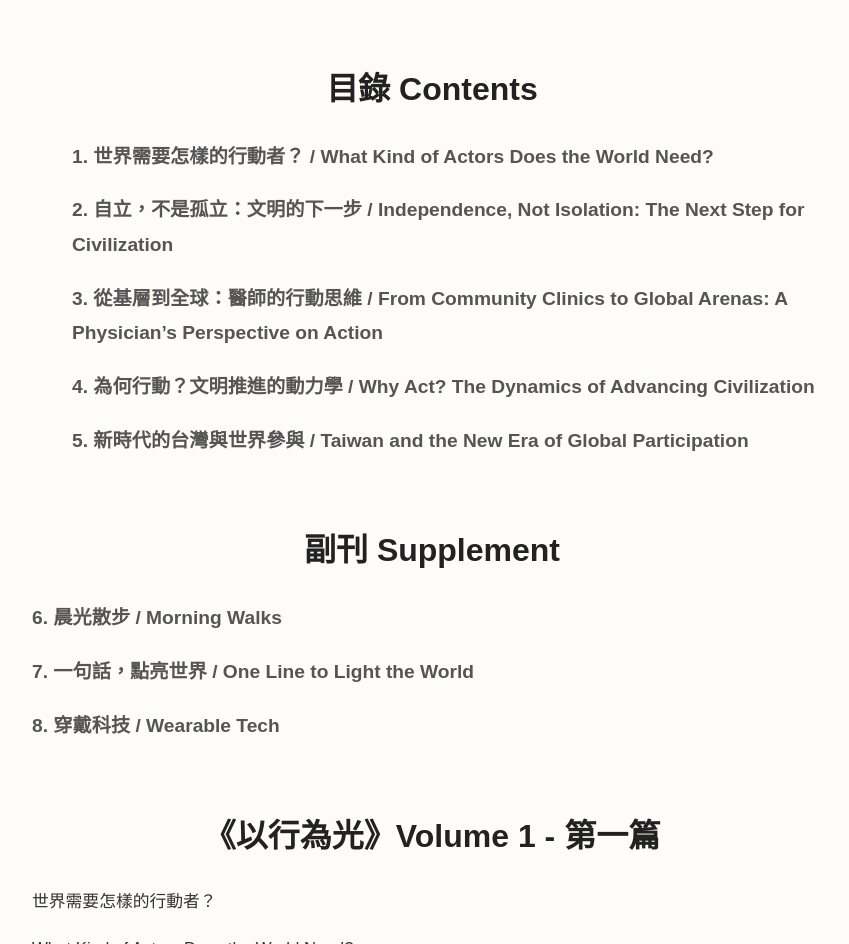
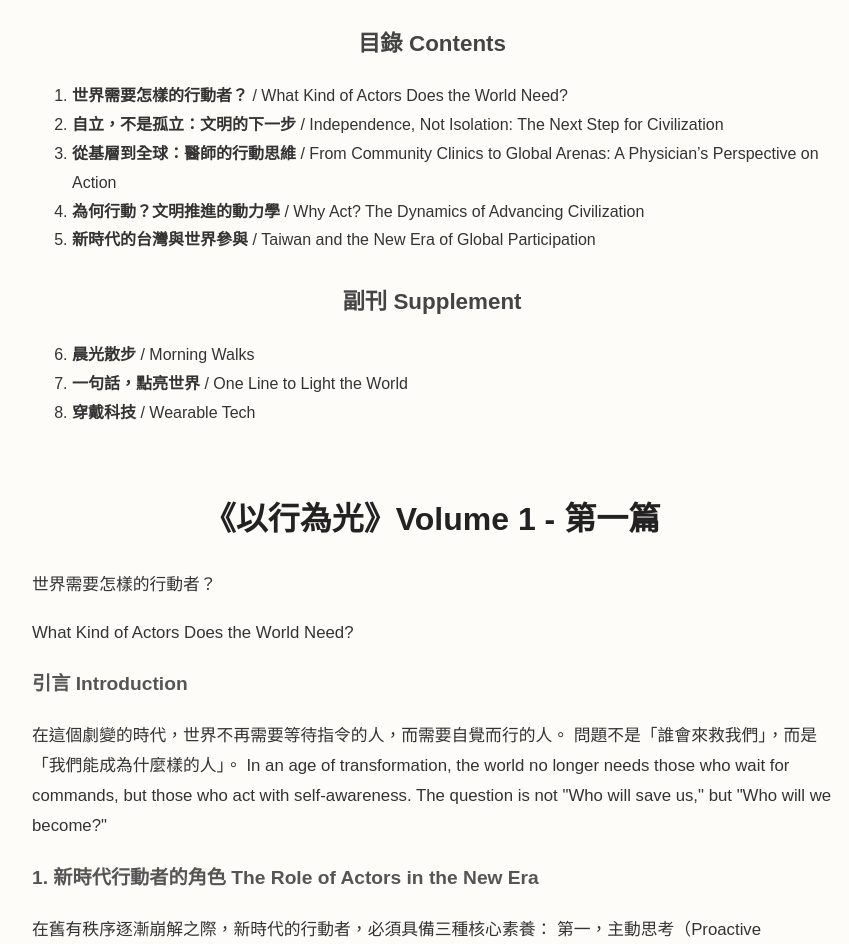
Before and after one commit to TaylorKuo1976/illuminate-hub, a plain HTML site: page index.html in a window 1280 px wide. Shown: the part 913-1857 px from the top of the page, without its empty margins (208-1057 px from the left). Drawn offline with Linux system fonts and the light colour scheme.

Commit message:
index.html

```diff
--- a/index.html
+++ b/index.html
@@ -52,16 +52,25 @@ This publication is a record of action, born in Taiwan and reaching toward the w
 Illuminate through Action. Step forward with civilization.
 
 — Editor-in-Chief</p>
-</div><div class="section"><h1>目錄 Contents</h1>
-<ul><h3>1. 世界需要怎樣的行動者？ / What Kind of Actors Does the World Need?</h3>
-<h3>2. 自立，不是孤立：文明的下一步 / Independence, Not Isolation: The Next Step for Civilization</h3>
-<h3>3. 從基層到全球：醫師的行動思維 / From Community Clinics to Global Arenas: A Physician’s Perspective on Action</h3>
-<h3>4. 為何行動？文明推進的動力學 / Why Act? The Dynamics of Advancing Civilization</h3>
-<h3>5. 新時代的台灣與世界參與 / Taiwan and the New Era of Global Participation</h3>
-</ul></div><div class="section"><h1>副刊 Supplement</h1>
-<h3>6. 晨光散步 / Morning Walks</h3>
-<h3>7. 一句話，點亮世界 / One Line to Light the World</h3>
-<h3>8. 穿戴科技 / Wearable Tech</h3>
+
+<h2>目錄 Contents</h2>
+<ol class="toc">
+  <li><strong>世界需要怎樣的行動者？</strong> / <span class="en">What Kind of Actors Does the World Need?</span></li>
+  <li><strong>自立，不是孤立：文明的下一步</strong> / <span class="en">Independence, Not Isolation: The Next Step for Civilization</span></li>
+  <li><strong>從基層到全球：醫師的行動思維</strong> / <span class="en">From Community Clinics to Global Arenas: A Physician’s Perspective on Action</span></li>
+  <li><strong>為何行動？文明推進的動力學</strong> / <span class="en">Why Act? The Dynamics of Advancing Civilization</span></li>
+  <li><strong>新時代的台灣與世界參與</strong> / <span class="en">Taiwan and the New Era of Global Participation</span></li>
+</ol>
+
+<h2>副刊 Supplement</h2>
+<ol class="toc" start="6">
+  <li><strong>晨光散步</strong> / <span class="en">Morning Walks</span></li>
+  <li><strong>一句話，點亮世界</strong> / <span class="en">One Line to Light the World</span></li>
+  <li><strong>穿戴科技</strong> / <span class="en">Wearable Tech</span></li>
+</ol>
+
+
+
 </div><div class="section"><h1>《以行為光》Volume 1 - 第一篇</h1>
 <p>世界需要怎樣的行動者？</p>
 <p>What Kind of Actors Does the World Need?</p>
```
